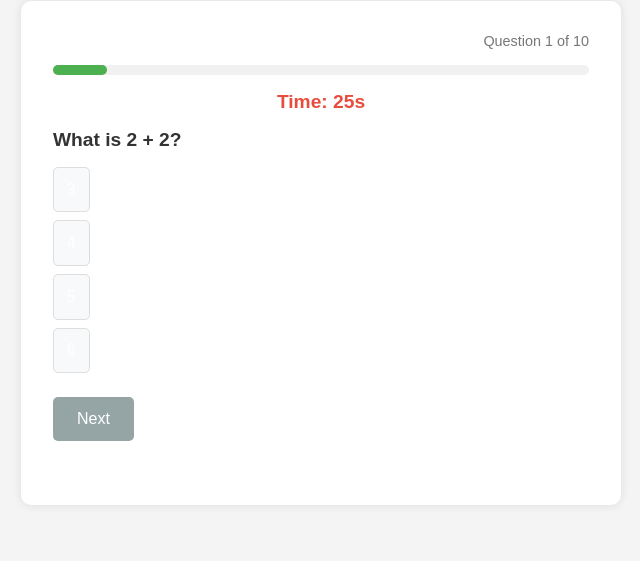
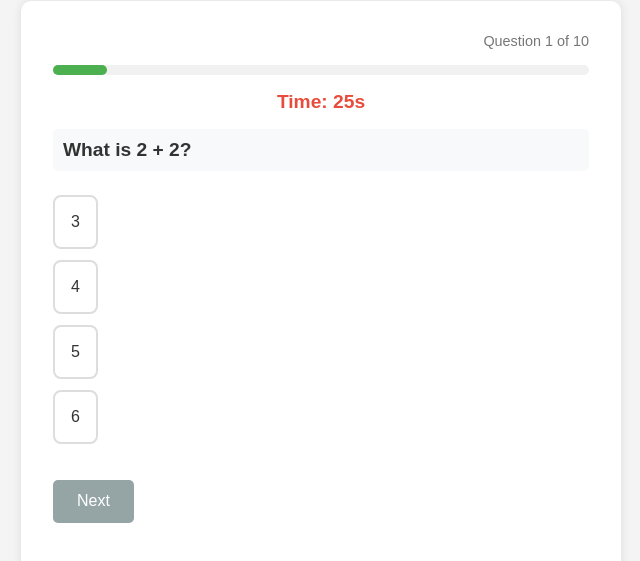
Before and after one commit to z125077/wdpweek4homework, a plain HTML site: page part2/index.html in a window 1280 px wide. Shown: the part 111-672 px from the top of the page, without its empty margins (319-959 px from the left). Drawn offline with Linux system fonts and the light colour scheme.

Commit message:
first commit

```diff
--- a/part2/index.html
+++ b/part2/index.html
@@ -31,24 +31,32 @@
   }
   #question {
     font-size: 1.2rem;
-      margin-bottom: 1rem;
+    margin-bottom: 1.5rem;
     font-weight: bold;
+    padding: 10px;
+    background: #f8f9fa;
+    border-radius: 5px;
   }
   .option {
     display: block;
-      margin: 0.5rem 0;
-      padding: 0.8rem;
-      background: #f8f9fa;
-      border: 1px solid #ddd;
-      border-radius: 5px;
+    margin: 0.7rem 0;
+    padding: 1rem;
+    background: #fff;
+    border: 2px solid #ddd;
+    border-radius: 8px;
     cursor: pointer;
     transition: all 0.3s;
+    color: #333;
+    font-weight: 500;
+    font-size: 1rem;
   }
   .option:hover {
     background: #e9ecef;
+    border-color: #3498db;
+    color: #000;
   }
   button {
-      margin-top: 1rem;
+    margin-top: 1.5rem;
     padding: 0.8rem 1.5rem;
     font-size: 1rem;
     background-color: #3498db;
```
Lines whose indentation alone changed are shown as unchanged.
